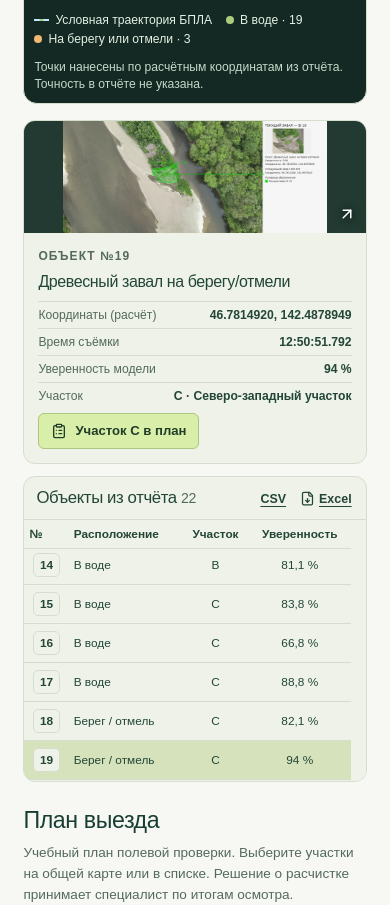
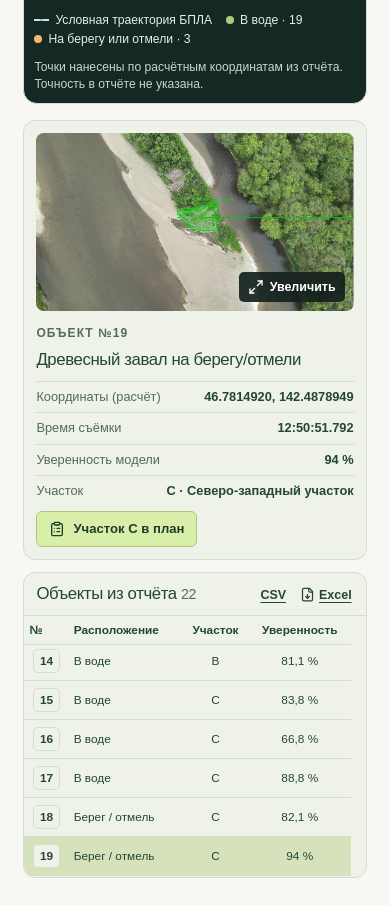
Before and after one commit to LeraBasargina/river_site, a React (Vite) app: page / in a window 390 px wide. Shown: the part 3360-4265 px from the top of the page. Built offline with nearby package versions, Linux system fonts and the light colour scheme.

Commit message:
Improve survey photo cards and add an in-page viewer

```diff
--- /dev/null
+++ b/src/ImageViewer.jsx
@@ -0,0 +1,23 @@
+import React, { useLayoutEffect, useRef } from "react";
+import { X } from "lucide-react";
+import "./styles/image-viewer.css";
+
+export default function ImageViewer({ title, children, onClose }) {
+  const dialog = useRef(null);
+
+  useLayoutEffect(() => {
+    dialog.current.showModal();
+  }, []);
+
+  return (
+    <dialog ref={dialog} className="image-viewer" aria-label={title} onClose={onClose}>
+      <div className="image-viewer-head">
+        <h3>{title}</h3>
+        <button type="button" onClick={() => dialog.current.close()}>
+          <X size={18} aria-hidden="true" /> Закрыть
+        </button>
+      </div>
+      {children}
+    </dialog>
+  );
+}
--- a/src/Survey.jsx
+++ b/src/Survey.jsx
@@ -1,9 +1,10 @@
 import React, { useLayoutEffect, useRef, useState } from "react";
 import {
-  ArrowUpRight, Check, ClipboardList, FileDown, Layers, MapPin,
+  ArrowUpRight, Check, ClipboardList, FileDown, Layers, MapPin, Maximize2,
   Minus, Pause, Play, Plus, RotateCcw, Route, Video,
 } from "lucide-react";
 import Planner from "./Planner";
+import ImageViewer from "./ImageViewer";
 import { segmentationVideo } from "./lib/river-video";
 import records from "./lib/survey-data.json";
 import basemap from "./lib/survey-basemap.json";
@@ -170,13 +171,19 @@ function SurveyMap({
 
 function SurveyObjectCard({ record, onPlan, inPlan }) {
   const reach = reachForRecord(record.id);
+  const [photoOpen, setPhotoOpen] = useState(false);
+  const photo = surveyPhoto(record);
+  const photoDescription = `Кадр из отчёта с разметкой объекта №${record.id}`;
   return (
     <article className="survey-card" aria-label="Карточка выбранного объекта">
-      <a className="survey-photo-link" href={surveyPhoto(record)} target="_blank" rel="noreferrer"
-        aria-label={`Открыть кадр объекта №${record.id} в новой вкладке`}>
-        <img src={surveyPhoto(record)} alt={`Кадр из отчёта с разметкой объекта №${record.id}`} />
-        <ArrowUpRight size={18} />
-      </a>
+      <button type="button" className="survey-photo-preview" aria-haspopup="dialog"
+        aria-label={`Увеличить кадр объекта №${record.id}`} onClick={(event) => {
+          event.currentTarget.focus({ preventScroll: true });
+          setPhotoOpen(true);
+        }}>
+        <img src={photo} alt={photoDescription} width={1440} height={612} />
+        <span aria-hidden="true"><Maximize2 size={16} /> Увеличить</span>
+      </button>
       <div className="survey-card-copy" aria-live="polite">
         <p className="survey-eyebrow">Объект №{record.id}</p>
         <h3>{record.category}</h3>
@@ -191,6 +198,11 @@ function SurveyObjectCard({ record, onPlan, inPlan }) {
           {inPlan ? `Участок ${reach.id} в плане` : `Участок ${reach.id} в план`}
         </button>
       </div>
+      {photoOpen && (
+        <ImageViewer title={`Объект №${record.id} · кадр из отчёта`} onClose={() => setPhotoOpen(false)}>
+          <img src={photo} alt={photoDescription} className="survey-report-photo" width={1440} height={612} />
+        </ImageViewer>
+      )}
     </article>
   );
 }
--- a/src/TrackingDemo.jsx
+++ b/src/TrackingDemo.jsx
@@ -1,4 +1,4 @@
-import React, { useState, useRef, useEffect } from "react";
+import React, { useState } from "react";
 import {
   ScanLine,
   RotateCcw,
@@ -6,8 +6,8 @@ import {
   ArrowLeft,
   Check,
   Maximize2,
-  X,
 } from "lucide-react";
+import ImageViewer from "./ImageViewer";
 import { stamp } from "./lib/river-video";
 const frames = [
   { time: 0, x: 48.2, y: 49.4 },
@@ -33,26 +33,8 @@ const steps = [
   },
 ];
 function FrameDialog({ frame, onClose }) {
-  const ref = useRef(null);
-  useEffect(() => {
-    ref.current.showModal();
-  }, []);
   return (
-    <dialog
-      ref={ref}
-      className="frame-dialog"
-      onCancel={(e) => {
-        e.preventDefault();
-        onClose();
-      }}
-      aria-label={"Кадр " + stamp(frame.time)}
-    >
-      <div className="frame-dialog-head">
-        <span>РЕАЛЬНЫЙ КАДР · {stamp(frame.time)}</span>
-        <button onClick={onClose} aria-label="Закрыть кадр">
-          <X size={20} />
-        </button>
-      </div>
+    <ImageViewer title={"Кадр " + stamp(frame.time)} onClose={onClose}>
       <div className="tracking-photo">
         <img
           src={framePhoto(frame)}
@@ -67,7 +49,7 @@ function FrameDialog({ frame, onClose }) {
         Рамка интерфейса указывает на выбранный ориентир. Зелёные маски уже
         присутствуют в исходной записи результатов обработки.
       </p>
-    </dialog>
+    </ImageViewer>
   );
 }
 export default function TrackingDemo() {
@@ -114,7 +96,11 @@ export default function TrackingDemo() {
             <button
               className="tracking-frame"
               key={f.time}
-              onClick={() => setFrame(f)}
+              aria-haspopup="dialog"
+              onClick={(event) => {
+                event.currentTarget.focus({ preventScroll: true });
+                setFrame(f);
+              }}
               aria-label={"Открыть кадр " + stamp(f.time)}
             >
               <div className="tracking-photo">
--- /dev/null
+++ b/src/styles/image-viewer.css
@@ -0,0 +1,43 @@
+.image-viewer {
+  width: min(1320px, calc(100% - 24px));
+  max-width: none;
+  max-height: calc(100dvh - 24px);
+  overflow: auto;
+  padding: 0;
+  border: 1px solid #4c5a54;
+  border-radius: 12px;
+  background: #171f1c;
+  color: #f1f5f2;
+  box-shadow: 0 24px 90px #0009;
+}
+.image-viewer::backdrop {
+  background: #0d1513df;
+}
+.image-viewer-head {
+  position: sticky;
+  top: 0;
+  z-index: 3;
+  display: flex;
+  justify-content: space-between;
+  align-items: center;
+  gap: 12px;
+  padding: 10px clamp(12px, 2vw, 22px);
+  border-bottom: 1px solid #4c5a54;
+  background: #171f1c;
+}
+.image-viewer-head h3 {
+  margin: 0;
+  font-size: clamp(.89rem, 1.5vw, 1.15rem);
+  line-height: 1.35;
+}
+.image-viewer-head button {
+  display: inline-flex;
+  align-items: center;
+  gap: 6px;
+  min-height: 38px;
+  padding: 6px 10px;
+  border: 1px solid #71847b;
+  border-radius: 6px;
+  background: #25332d;
+  font-size: .82rem;
+}
--- a/src/styles/survey.css
+++ b/src/styles/survey.css
@@ -343,44 +343,68 @@
   font-size: .82rem;
   font-weight: 650;
 }
-.survey-photo-link {
+.survey-photo-preview {
   position: relative;
   display: block;
-  background: #223a31;
+  width: 100%;
+  aspect-ratio: 16 / 9;
+  padding: 0;
+  border: 0;
+  border-radius: 8px;
+  overflow: hidden;
+  background: var(--survey-border);
+  cursor: zoom-in;
 }
-.survey-photo-link img {
+.survey-photo-preview img {
+  display: block;
+  position: absolute;
+  inset: 0;
   width: 100%;
-  aspect-ratio: 2.36;
+  height: 100%;
+  object-fit: cover;
+  /* The report appends its metadata panel to the right of the 16:9 frame. */
+  object-position: left center;
+}
+.survey-photo-preview > span {
+  position: absolute;
+  right: 9px;
+  bottom: 9px;
+  display: inline-flex;
+  align-items: center;
+  gap: 6px;
+  padding: 7px 9px;
+  border-radius: 5px;
+  background: #14211dea;
+  color: #fff;
+  font-size: .78rem;
+  font-weight: 650;
+}
+.survey-report-photo {
+  display: block;
+  width: 100%;
+  height: auto;
+  max-height: calc(100dvh - 86px);
   object-fit: contain;
-  display: block;
 }
-.survey-photo-link svg {
-  position: absolute;
-  bottom: 10px;
-  right: 10px;
-  color: #fff;
-  filter: drop-shadow(0 1px 4px #000);
-}
-.survey-card-copy {
-  padding: clamp(15px, 3vw, 28px);
-}
-.survey-card h3 {
-  margin: 0 0 20px;
-  font-size: clamp(1.15rem, 2.5vw, 1.8rem);
+.survey-card-copy h3 {
+  margin: 0 0 10px;
+  font-size: clamp(1.05rem, 1.6vw, 1.45rem);
+  line-height: 1.2;
 }
 .survey-card dl {
   display: grid;
-  gap: 12px;
+  gap: 6px;
   margin: 0;
 }
 .survey-card dl > div {
   display: flex;
   justify-content: space-between;
   flex-wrap: wrap;
-  gap: 4px 16px;
-  padding-top: 10px;
+  gap: 4px 12px;
+  padding-top: 6px;
   border-top: 1px solid var(--survey-border);
-  font-size: .85rem;
+  font-size: clamp(.8rem, 1vw, .94rem);
+  line-height: 1.45;
 }
 .survey-card dt {
   color: var(--survey-secondary);
@@ -481,21 +505,9 @@
   background: var(--survey-surface);
 }
 .survey-card {
-  display: grid;
-  grid-template-columns: minmax(0, .85fr) minmax(0, 1.15fr);
+  padding: clamp(12px, 1.2vw, 16px);
 }
-.survey-photo-link {
-  display: grid;
-  place-items: center;
-}
-.survey-photo-link img {
-  aspect-ratio: auto;
-  object-fit: contain;
-}
-.survey-card-copy { padding: 14px; }
-.survey-card h3 { margin-bottom: 10px; font-size: clamp(1rem, 1.6vw, 1.35rem); }
-.survey-card dl { gap: 6px; }
-.survey-card dl > div { padding-top: 6px; font-size: .76rem; }
+.survey-card-copy { padding-top: clamp(13px, 1.3vw, 17px); }
 .survey-add-to-plan { margin-top: 10px; }
 .survey-add-to-plan:disabled { cursor: default; background: transparent; color: var(--survey-text); }
 .survey-registry-heading { padding: 11px 12px; }
@@ -544,15 +556,9 @@
   font-size: .85rem;
   line-height: 1.55;
 }
-@media (max-width: 1050px) and (min-width: 721px) {
-  .survey-card { grid-template-columns: 1fr; }
-  .survey-photo-link img { max-height: 125px; }
-}
 @media (max-width: 720px) {
   .survey-layout { grid-template-columns: minmax(0, 1fr); }
 }
 @media (max-width: 435px) {
-  .survey-card { grid-template-columns: 1fr; }
-  .survey-photo-link img { max-height: 112px; }
   .survey-table th, .survey-table td { padding-inline: 5px; font-size: .74rem; }
 }
--- a/src/styles/tracking-demo.css
+++ b/src/styles/tracking-demo.css
@@ -249,52 +249,18 @@
   opacity: 0.35;
   cursor: default;
 }
-.frame-dialog {
-  padding: 18px;
-  border: 1px solid #335066;
-  border-radius: 12px;
-  width: min(1150px, 95vw);
-  max-height: 92dvh;
-  overflow: auto;
-  background: #0b1523;
-  color: #d1e6f4;
-  box-shadow: 0 30px 100px #0008;
+.image-viewer > p {
+  margin: 0;
+  padding: 10px clamp(12px, 2vw, 22px);
+  color: #bac9c0;
+  font-size: .8rem;
+  line-height: 1.6;
 }
-.frame-dialog::backdrop {
-  background: #020a13d9;
-  backdrop-filter: blur(9px);
-}
-.frame-dialog-head {
-  display: flex;
-  align-items: center;
-  justify-content: space-between;
-  gap: 15px;
-  margin-bottom: 15px;
-  font: 9px monospace;
-  letter-spacing: 1px;
-}
-.frame-dialog-head button {
-  border: 1px solid #36546a;
-  border-radius: 5px;
-  background: none;
-  color: #c4dfef;
-  padding: 7px;
-  display: grid;
-  place-items: center;
-}
-.frame-dialog p {
-  font-size: 11px;
-  line-height: 1.8;
-  color: #9bb6c6;
-}
-.frame-dialog .track-focus:after {
+.image-viewer .track-focus:after {
   font-size: 8px;
   top: -20px;
 }
-.frame-dialog .tracking-photo {
-  border-radius: 6px;
-}
-.frame-dialog .track-focus {
+.image-viewer .track-focus {
   border-width: 2px;
 }
 [data-theme="dark"] .tracking-panel {
@@ -432,13 +398,7 @@
   .tracking-bottom button {
     font-size: 11px;
   }
-  .frame-dialog {
-    padding: 12px;
-  }
-  .frame-dialog p {
-    font-size: 10px;
-  }
-  .frame-dialog .track-focus:after {
+  .image-viewer .track-focus:after {
     font-size: 5px;
     top: -15px;
   }
```
Also changed, not shown: tests/browser-review.cjs (+33 -4 lines), 1 other file (tests, documents, lock files or other folders).
